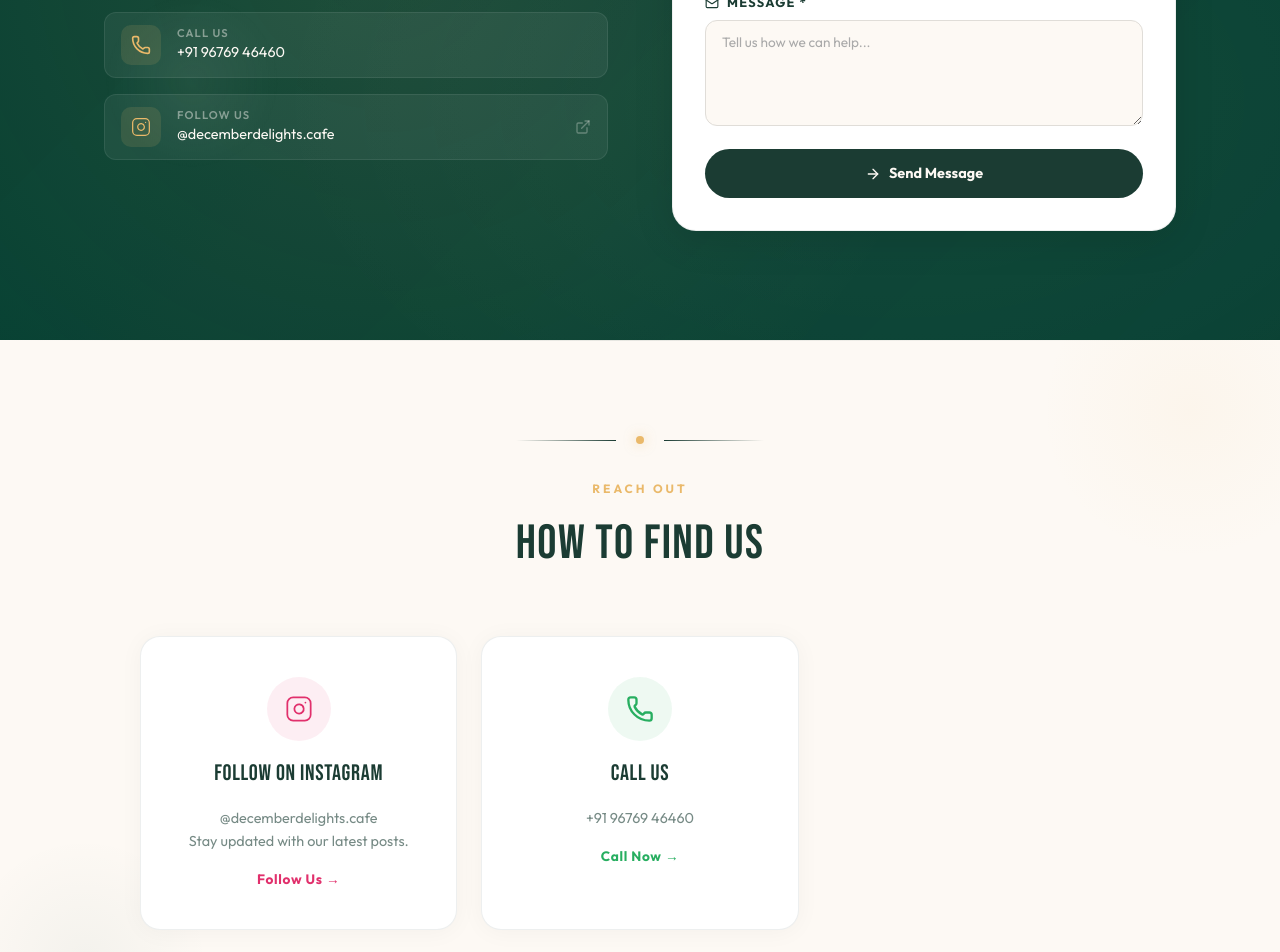
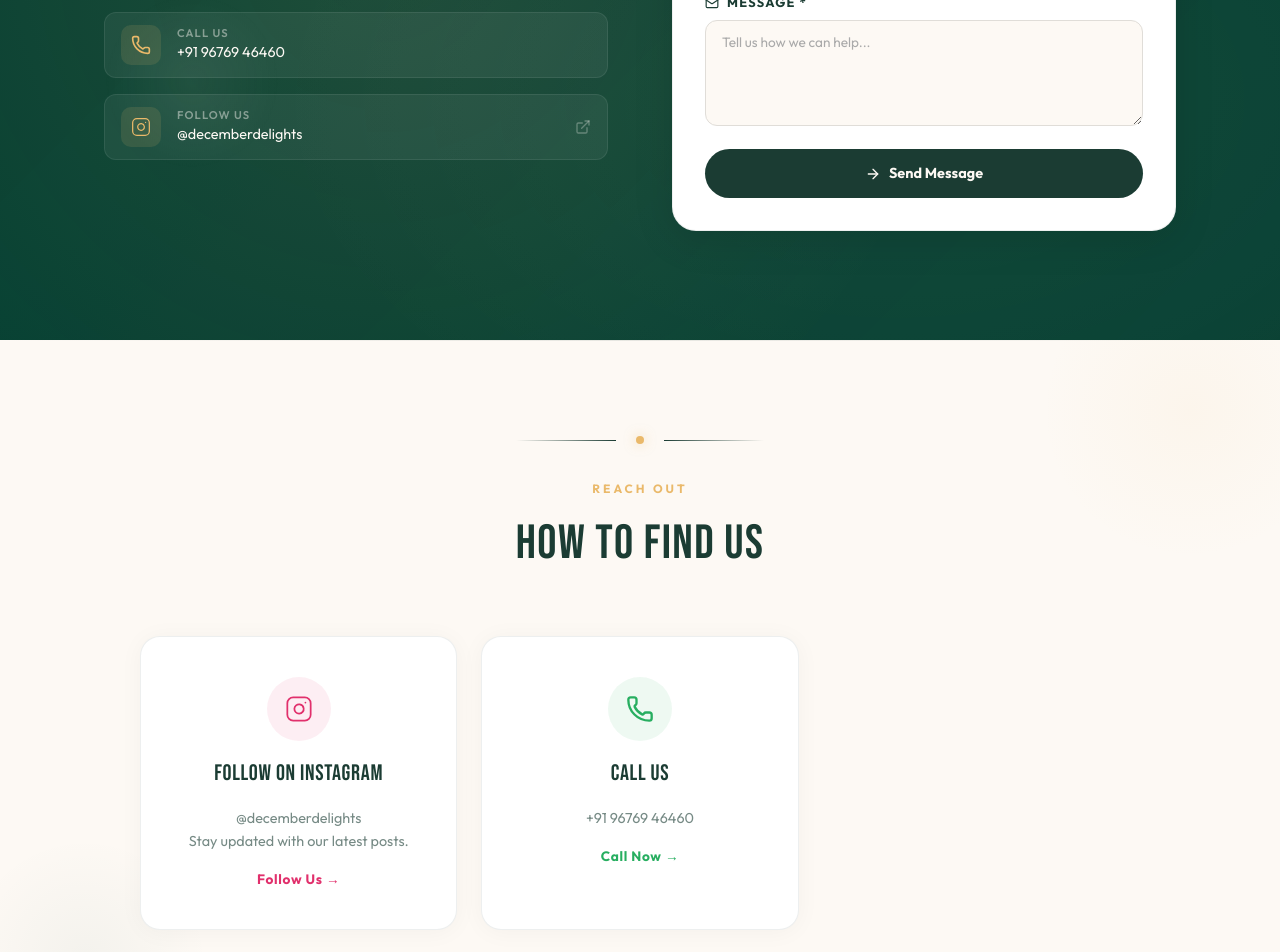
Before and after one commit to decemberdelights/decemberdelights, a Next.js app: page /contact in a window 1280 px wide. Shown: the part 460-1412 px from the top of the page. Built offline with nearby package versions, Linux system fonts and the light colour scheme; no server answers.

Commit message:
Fix Instagram handle to @decemberdelights on contact page

```diff
--- a/app/contact/page.tsx
+++ b/app/contact/page.tsx
@@ -147,7 +147,7 @@ export default function ContactPage() {
                   <div style={{ width: "40px", height: "40px", borderRadius: "10px", background: "rgba(234,185,106,0.12)", display: "flex", alignItems: "center", justifyContent: "center", color: "#eab96a", flexShrink: 0 }}><Instagram size={20} /></div>
                   <div>
                     <p style={{ fontFamily: "var(--font-outfit), sans-serif", color: "rgba(253,249,244,0.45)", fontSize: "0.7rem", fontWeight: 600, letterSpacing: "0.1em", textTransform: "uppercase", margin: 0 }}>Follow Us</p>
-                    <p style={{ fontFamily: "var(--font-outfit), sans-serif", color: "#fdf9f4", fontSize: "0.9rem", fontWeight: 500, margin: 0 }}>@decemberdelights.cafe</p>
+                    <p style={{ fontFamily: "var(--font-outfit), sans-serif", color: "#fdf9f4", fontSize: "0.9rem", fontWeight: 500, margin: 0 }}>@decemberdelights</p>
                   </div>
                   <svg width="16" height="16" viewBox="0 0 24 24" fill="none" stroke="rgba(253,249,244,0.3)" strokeWidth="2" strokeLinecap="round" strokeLinejoin="round" style={{ marginLeft: "auto", flexShrink: 0 }}><path d="M18 13v6a2 2 0 0 1-2 2H5a2 2 0 0 1-2-2V8a2 2 0 0 1 2-2h6" /><polyline points="15 3 21 3 21 9" /><line x1="10" y1="14" x2="21" y2="3" /></svg>
                 </a>
@@ -218,7 +218,7 @@ export default function ContactPage() {
             onMouseLeave={(e) => { e.currentTarget.style.transform = "none"; e.currentTarget.style.boxShadow = "0 2px 24px rgba(27,60,51,0.04)"; }}>
             <div style={{ width: "64px", height: "64px", borderRadius: "50%", background: "rgba(225,48,108,0.08)", display: "flex", alignItems: "center", justifyContent: "center", color: "#e1306c" }}><Instagram size={28} /></div>
             <h3 style={{ fontFamily: "var(--font-bebas-neue), sans-serif", color: "#1b3c33", fontSize: "1.4rem", letterSpacing: "0.03em" }}>Follow on Instagram</h3>
-            <p style={{ fontFamily: "var(--font-outfit), sans-serif", color: "rgba(27,60,51,0.6)", fontSize: "0.9rem", lineHeight: 1.6 }}>@decemberdelights.cafe<br />Stay updated with our latest posts.</p>
+            <p style={{ fontFamily: "var(--font-outfit), sans-serif", color: "rgba(27,60,51,0.6)", fontSize: "0.9rem", lineHeight: 1.6 }}>@decemberdelights<br />Stay updated with our latest posts.</p>
             <span style={{ fontFamily: "var(--font-outfit), sans-serif", color: "#e1306c", fontWeight: 700, fontSize: "0.85rem", letterSpacing: "0.05em" }}>Follow Us &rarr;</span>
           </a>
           <a href="tel:+919676946460" className="contact-card" style={{ background: "#fff", border: "1px solid rgba(27,60,51,0.08)" }}
```
